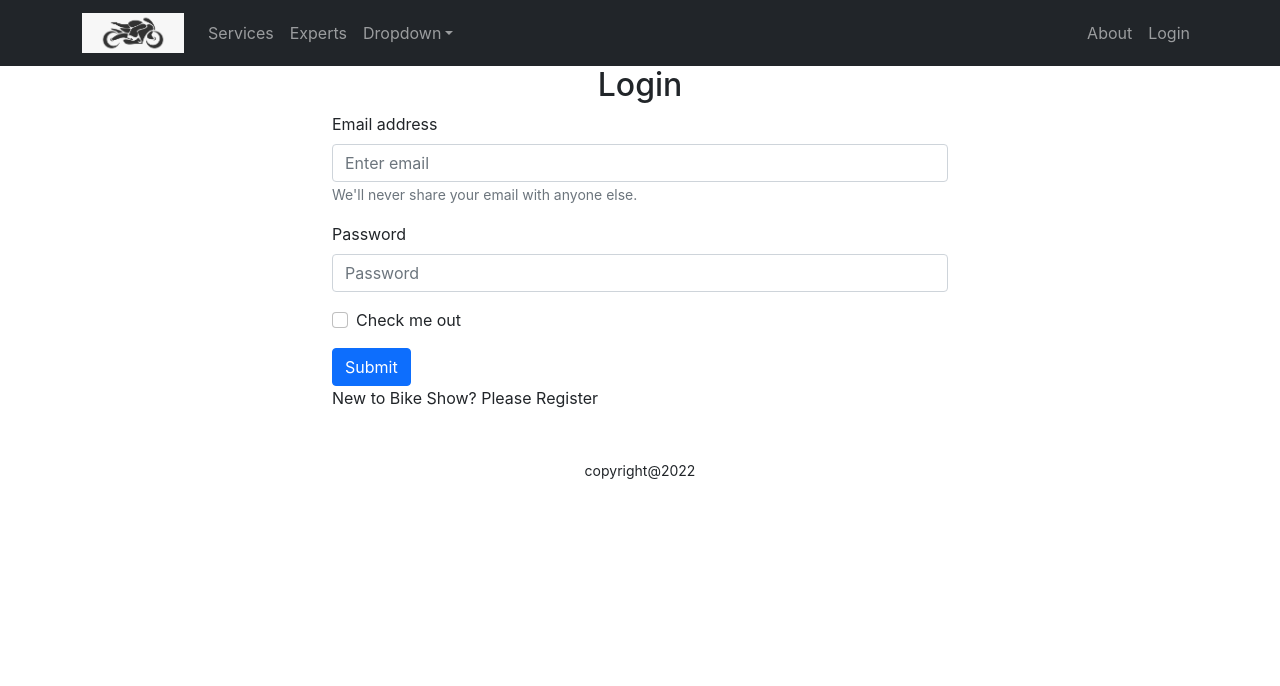
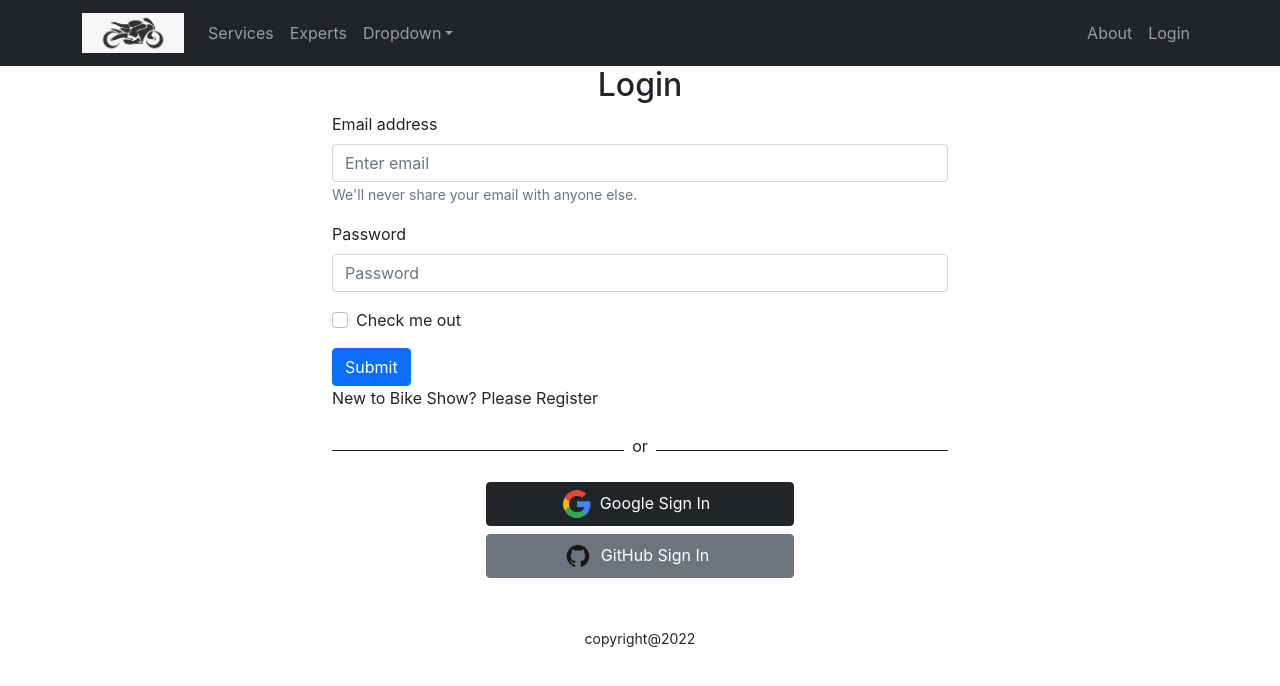
Before and after one commit to capmahin/Bike-wareHouse-clinetsite, a React (Create React App) app: page /login in a window 1280 px wide. Shown: the top 686 px of the page. Built offline with nearby package versions, Linux system fonts and the light colour scheme; no server answers.

Commit message:
add 2 social btn one ios google and another one is gihub

```diff
--- a/src/Pages/Login/Login/Login.js
+++ b/src/Pages/Login/Login/Login.js
@@ -3,6 +3,7 @@
 import { useSignInWithEmailAndPassword } from "react-firebase-hooks/auth";
 import { Link, useLocation, useNavigate } from "react-router-dom";
 import auth from "../../../firebase.init";
+import SocialLogin from "../SocialLogin/SocialLogin";
 
 const Login = () => {
   const emailRef = useRef("");
@@ -72,6 +73,7 @@
           Please Register
         </Link>
       </p>
+      <SocialLogin></SocialLogin>
     </div>
   );
 };
--- a/src/Pages/Login/Register/Register.js
+++ b/src/Pages/Login/Register/Register.js
@@ -4,6 +4,7 @@
 import auth from "../../../firebase.init";
 
 import "./Register.css";
+import SocialLogin from "../SocialLogin/SocialLogin";
 
 const Register = () => {
   const [createUserWithEmailAndPassword, user, loading, error] =
@@ -50,6 +51,7 @@
           Please Login
         </Link>
       </p>
+      <SocialLogin></SocialLogin>
     </div>
   );
 };
--- /dev/null
+++ b/src/Pages/Login/SocialLogin/SocialLogin.js
@@ -0,0 +1,27 @@
+import React from "react";
+import google from "../../../images/social/google.png";
+import github from "../../../images/social/github.png";
+
+const SocialLogin = () => {
+  return (
+    <div>
+      <div className="d-flex align-items-center">
+        <div style={{ height: "1px" }} className="bg-dark w-50"></div>
+        <p className="mt-2 px-2">or</p>
+        <div style={{ height: "1px" }} className="bg-dark w-50"></div>
+      </div>
+      <div>
+        <button className="btn btn-dark w-50 d-block mx-auto my-2">
+          <img src={google} alt="" />
+          <span className="px-2">Google Sign In</span>
+        </button>
+        <button className="btn btn-secondary w-50 d-block mx-auto">
+          <img src={github} alt="" />
+          <span className="px-2">GitHub Sign In</span>
+        </button>
+      </div>
+    </div>
+  );
+};
+
+export default SocialLogin;
```
Also changed, not shown: src/images/social/github.png (added), src/images/social/google.png (added).
